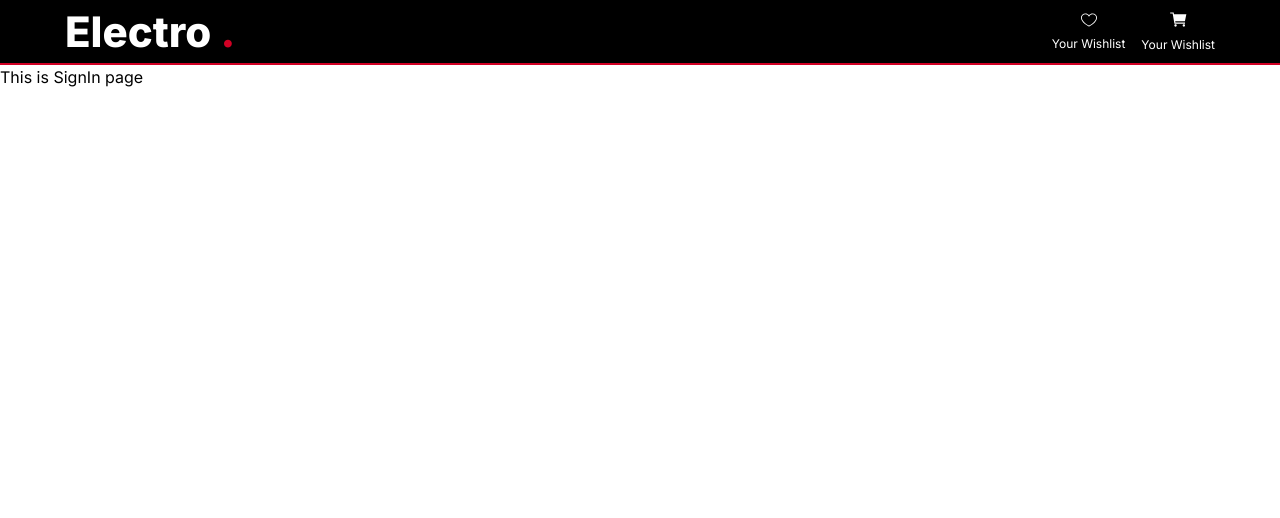
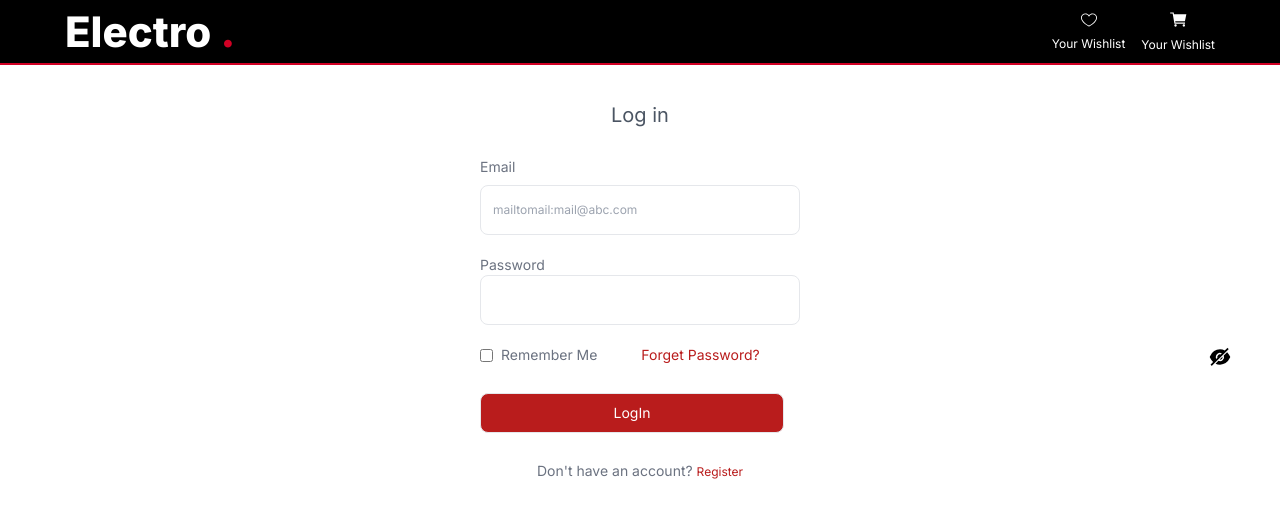
Before and after one commit to olatunde1998/ecommerce-app, a Next.js app: page /signin in a window 1280 px wide. Shown: the top 518 px of the page. Built offline with nearby package versions, Linux system fonts and the light colour scheme.

Commit message:
delete the boiler code

```diff
--- a/src/app/signin/page.jsx
+++ b/src/app/signin/page.jsx
@@ -1,7 +1,73 @@
-import React from "react";
+"use client"
+import {useState} from 'react'
+import { useFormik } from "formik";
+import * as yup from "yup";
+import { AiFillEye, AiFillEyeInvisible } from "react-icons/ai"
+import { useRouter } from 'next/navigation';
+import Link from 'next/link';
+
+
+
+const passwordRules = /^(?=.*[a-z])(?=.*[A-Z])(?=.*\d)(?=.*[@#$!%*?&])[A-Za-z\d@#$!%*?&]{8,}$/;
+
 
 const SignIn = () => {
-  return <div>This is SignIn page</div>;
-};
+    const router = useRouter()
+    const onSubmit  = async (values, actions) => {
+        router("/")
+    }
+    const [ open, setOpen] = useState(false)
+    const toggle = () =>{
+        setOpen(!open)
+    }
 
-export default SignIn;
+        const {values, errors, handleChange, handleSubmit, handleBlur, touched, isSubmitting } = useFormik({
+            initialValues: {
+                email:"",
+                password:""
+            },
+            validationSchema: yup.object().shape({
+                email: yup.string().email("please, enter a valid email").required("Required"),
+                password: yup.string().min(8).matches(passwordRules, {message: "must contain atleast one uppercase letter, one lowercase letter, one number and 1 special character"}).required("Required")
+            }),
+            onSubmit
+        })
+      return (
+        <div className='text-xs md:text-sm my-10 '>
+                <div className="text-gray-600 mb-8  text-center">
+                    <h1 className="text-[20px]">Log in</h1>
+                </div>
+                <div className='flex items-center justify-center'>
+                    <form onSubmit={handleSubmit} action="/" method="">
+                        <div className="">
+                            <label htmlFor="email" className="flex justify-start items-center text-gray-500 ">Email</label>
+                            <input value={values.email} onChange={handleChange} onBlur={handleBlur} type="email" id="email" placeholder='mailtomail:mail@abc.com' name="email"  autoComplete="off" className='focus:outline-none  focus:ring-1 focus:ring-red-400 mt-2 block border border-grey-500 rounded-lg pl-3 py-2 mb-5 w-56 text-xs md:py-3 lg:w-80 lg:py-4' />
+                            {touched.email && errors.email ? <p className='text-xs pb-5'>{errors.email}</p> : null}
+                        </div>
+                        <div className="relative">
+                            <label htmlFor="password" className="flex justify-start items-center text-gray-500 ">Password</label>
+                            <input  value={values.password} onChange={handleChange} onBlur={handleBlur} type={ (open === false) ? "password" : "text"} id="password"  className='block border border-grey-500 rounded-lg focus:outline-none  focus:ring-1 focus:ring-red-400 pl-3 py-2 mb-5 w-56 text-xs md:py-3 lg:w-80 lg:py-4'/>
+                            {touched.password && errors.password ? <p className='text-red-500 text-xs pb-5'>{errors.password}</p> : null}
+                        </div>
+                        <div className="absolute text-2xl right-12 ">
+                            { (open === false) ? <AiFillEyeInvisible onClick={toggle} /> : <AiFillEye onClick={toggle} />}
+                        </div>
+                        <div className="mb-7 text-gray-500 flex justify-start items-center">
+                            <input type="checkbox" value="" id="checkbox"  className="accent-red-700"  />
+                            <label className="inline pl-2 ">Remember Me <Link href="#" className="ml-10 text-red-700 hidden md:inline-block">Forget Password?</Link></label>
+                        </div>
+                        <button disabled={isSubmitting} type="submit" className='text-white bg-red-700 border rounded-lg w-[95%] h-10 mb-7 flex justify-center items-center'>LogIn</button>
+                        <p className='text-gray-500 text-center'>Don't have an account? <Link href="#" className='text-xs text-red-700'>Register</Link></p>
+
+                    </form>
+                </div>
+            {/* </div> */}
+            {/* <div className="hidden md:block md:max-w-[50%] background-image bg-center bg-no-repeat">
+                 <img src={SignIn1} alt="logo" className="h-[100%]" />
+            </div>          */}
+        </div>
+
+      )
+    }
+
+    export default SignIn
```
